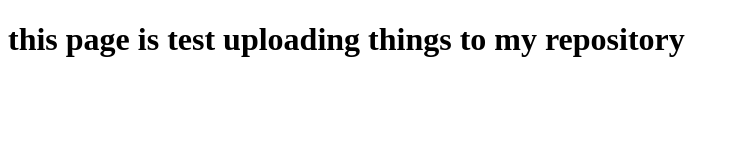
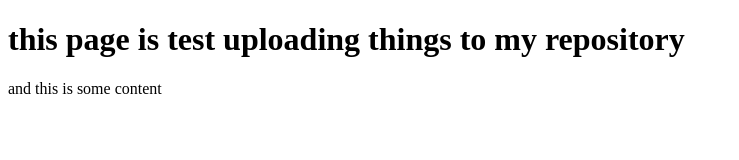
Before and after one commit to dereksmtux/retro-land-web, a plain HTML site: page index.html in a window 1280 px wide. Shown: the whole page, without its empty margins (0-739 px from the left). Drawn offline with Linux system fonts and the light colour scheme.

Commit message:
adding content

```diff
--- a/index.html
+++ b/index.html
@@ -5,5 +5,6 @@
 </head>
 <body>
 <h1>this page is test uploading things to my repository</h1>
+	<p>and this is some content</p>
 </body>
 </html>
```
